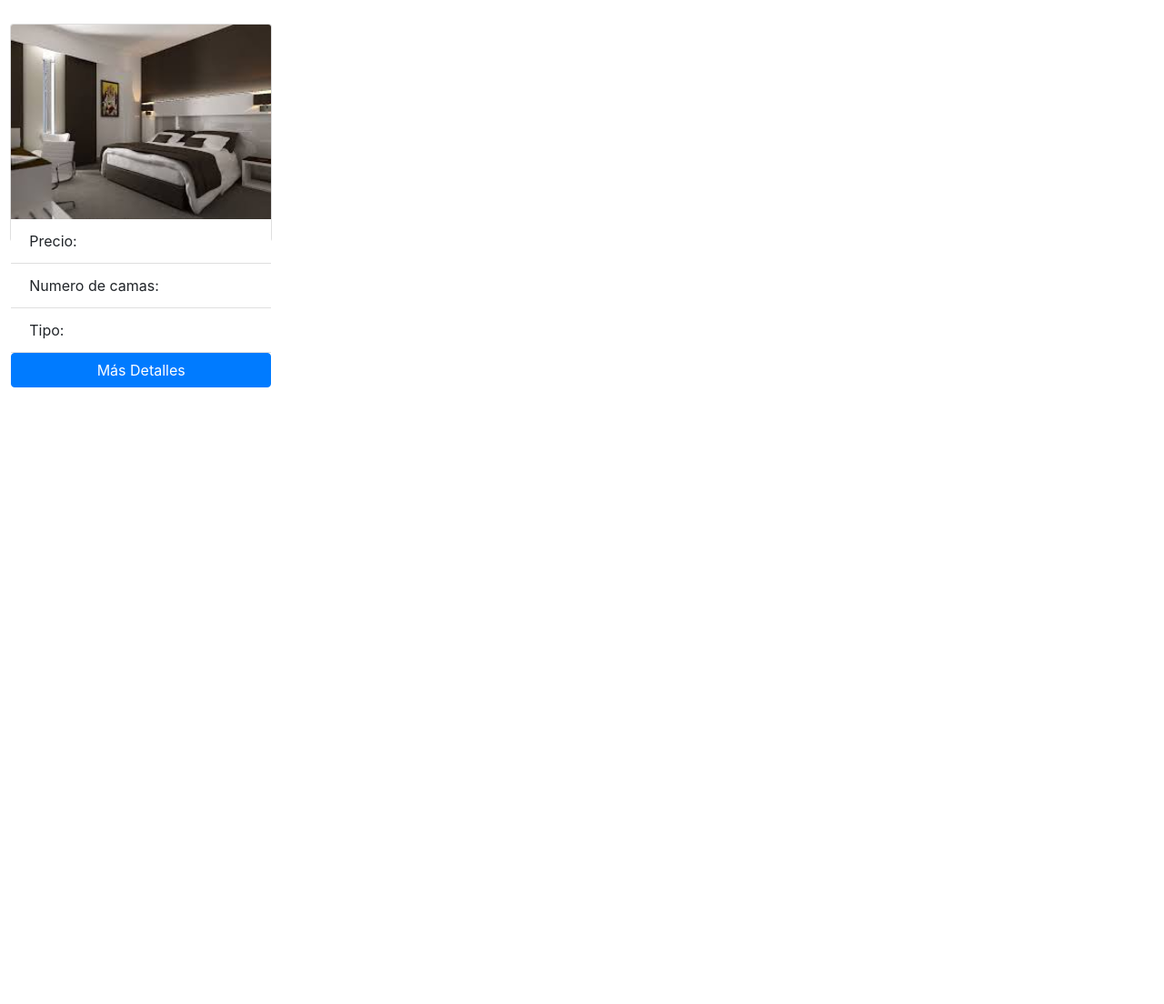
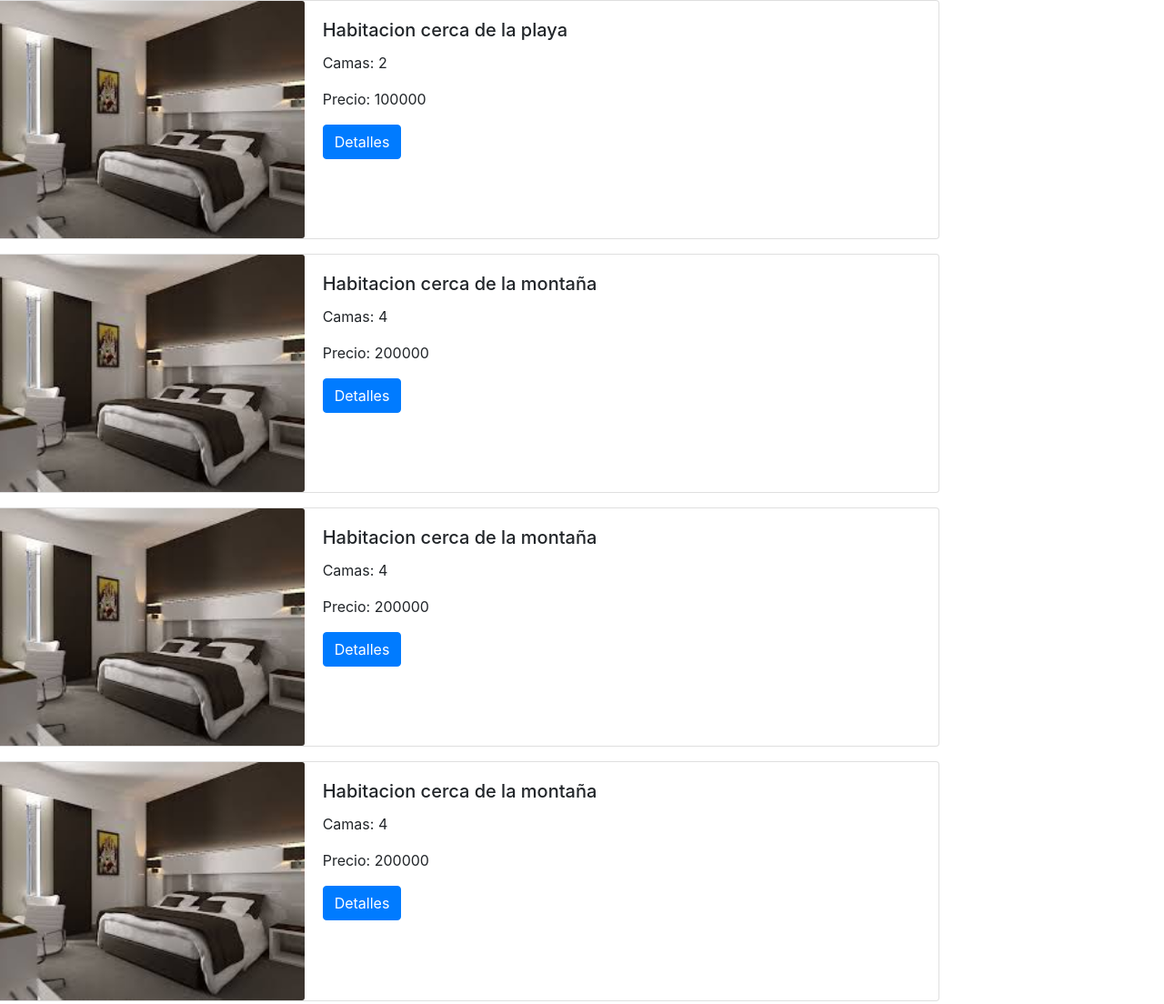
Before and after one commit to maikelmatamoros/Proyecto1Lenguajes, a plain HTML site: page BusquedaResultado.html in a window 1280 px wide. Shown: the top 1104 px of the page at 91% size. Before the commit the page ends 800 px from the top, so only its background shows below. Drawn offline with nearby package versions, Linux system fonts and the light colour scheme.

Commit message:
Seudo Funcionalidad a la carga de resultados
Agregué un json para quemar los datos de los alojamientos y los cargo

```diff
--- a/BusquedaResultado.html
+++ b/BusquedaResultado.html
@@ -1,29 +1,33 @@
 <!DOCTYPE html>
 <html lang="en">
+
 <head>
     <meta charset="UTF-8">
     <meta name="viewport" content="width=device-width, initial-scale=1.0">
+    <title>Document</title>
     <link rel="stylesheet" href="https://maxcdn.bootstrapcdn.com/bootstrap/4.4.1/css/bootstrap.min.css">
     <script src="https://ajax.googleapis.com/ajax/libs/jquery/3.5.1/jquery.min.js"></script>
     <script src="https://cdnjs.cloudflare.com/ajax/libs/popper.js/1.16.0/umd/popper.min.js"></script>
     <script src="https://maxcdn.bootstrapcdn.com/bootstrap/4.4.1/js/bootstrap.min.js"></script>
     <script src="https://kit.fontawesome.com/d607ba8689.js" crossorigin="anonymous"></script>
-    <title>Document</title>
+    <script type="text/javascript" src="test.json"></script>
+    <script src="js/Resultado.js"> </script>
+
 </head>
+
 <body>
-    <div class="row">
-        <div class="card col-m-4" style="width: 18rem; height: 15rem; margin: 2%;">
-            <img class="card-img-top" src="prueba1.jpg" alt="Card image cap>
-            <div class="card-body">
-                <ul class="list-group list-group-flush">
-                    <li class="list-group-item">Precio: </li>
-                    <li class="list-group-item">Numero de camas: </li>
-                    <li class="list-group-item">Tipo: </li>
-                  </ul>
-                <a href="#" class="btn btn-primary">Más Detalles</a>
-            </div>
-          </div>
+    <div class="row" id="contenedor">
+
+    </div>
+
+
+    <div class="row justify-content-center">
+        <button class="btn btn-primary" style="margin-right: 1%;">Prev</button>
+
+        <button class="btn btn-primary" id="boton">Next</button>
+
     </div>
 
 </body>
+
 </html>
--- /dev/null
+++ b/js/Resultado.js
@@ -0,0 +1,45 @@
+
+let objetos = new Array();
+function crearObjetos() {
+    objetos = test;
+}
+let contador = 1;
+let paginaActual = 0;
+$(document).ready(function () {
+    crearObjetos();
+    cargarPagina();
+});
+
+
+
+function cargarPagina() {
+
+    for (let i = paginaActual * 5; i < contador * 5; i++) {
+        //console.log(objetos[i].nombre+"\n");
+        $("#contenedor").append(
+            '<div class="card mb-3 col-m-12" style="width:80%;">' +
+            '<div class="row no-gutters">' +
+            '<div class="col-md-4">' +
+            '<img class="card-img" src="' + objetos[i].fotosAlojamiento[0] + '" alt="C mamo" style="">' +
+            '</div>' +
+            '<div class="col-md-8">' +
+            '<div class="card-body">' +
+            '<h5 class="card-title">' + objetos[i].nombre + '</h5>' +
+            '<p class="card-text">Camas: ' + objetos[i].capacidad + '</p>' +
+            '<p class="card-text">Precio: ' + objetos[i].precio + '</p>' +
+            '<button class="btn btn-primary">Detalles</button>' +
+            '</div>' +
+            '</div>' +
+            '</div>' +
+            '</div>');
+    }
+};
+
+
+$('#boton').on("click", function () {
+    console.log("ghjgjhgh");
+    contador++;
+    paginaActual++;
+    $("#contenedor").html = "";
+    cargarPagina();
+});
--- /dev/null
+++ b/test.json
@@ -0,0 +1,120 @@
+
+ test = [
+        {
+            "id":"1",
+            "precio":"100000",
+            "fotosAlojamiento":["img/prueba1.jpg"],
+            "fotosAlrededor":["img/prueba1.jpg"],
+            "nombre":"Habitacion cerca de la playa",
+            "capacidad": "2",
+            "descripcion": "Habitacion con dos camas con vistas al mar, lugares turisticos cerca",
+            "piscina":"false",
+            "parqueo":"true",
+            "modalidad":"1",
+            "zona":"Tamarindo,Guanacaste"
+        },
+        {
+            "id":"2",
+            "precio":"200000",
+            "fotosAlojamiento":["img/prueba1.jpg"],
+            "fotosAlrededor":["img/prueba1.jpg"],
+            "nombre":"Habitacion cerca de la montaña",
+            "capacidad": "4",
+            "descripcion": "Habitacion con dos camas matrimoniales con vistas a la montaña",
+            "piscina":"true",
+            "parqueo":"true",
+            "modalidad":"2",
+            "zona":"San Isidro,Heredia"
+        },
+        {
+            "id":"2",
+            "precio":"200000",
+            "fotosAlojamiento":["img/prueba1.jpg"],
+            "fotosAlrededor":["img/prueba1.jpg"],
+            "nombre":"Habitacion cerca de la montaña",
+            "capacidad": "4",
+            "descripcion": "Habitacion con dos camas matrimoniales con vistas a la montaña",
+            "piscina":"true",
+            "parqueo":"true",
+            "modalidad":"2",
+            "zona":"San Isidro,Heredia"
+        },
+        {
+            "id":"2",
+            "precio":"200000",
+            "fotosAlojamiento":["img/prueba1.jpg"],
+            "fotosAlrededor":["img/prueba1.jpg"],
+            "nombre":"Habitacion cerca de la montaña",
+            "capacidad": "4",
+            "descripcion": "Habitacion con dos camas matrimoniales con vistas a la montaña",
+            "piscina":"true",
+            "parqueo":"true",
+            "modalidad":"2",
+            "zona":"San Isidro,Heredia"
+        },
+        {
+            "id":"2",
+            "precio":"200000",
+            "fotosAlojamiento":["img/prueba1.jpg"],
+            "fotosAlrededor":["img/prueba1.jpg"],
+            "nombre":"Habitacion cerca de la montaña",
+            "capacidad": "4",
+            "descripcion": "Habitacion con dos camas matrimoniales con vistas a la montaña",
+            "piscina":"true",
+            "parqueo":"true",
+            "modalidad":"2",
+            "zona":"San Isidro,Heredia"
+        },
+        {
+            "id":"2",
+            "precio":"200000",
+            "fotosAlojamiento":["img/prueba1.jpg"],
+            "fotosAlrededor":["img/prueba1.jpg"],
+            "nombre":"Habitacion cerca de la montaña",
+            "capacidad": "4",
+            "descripcion": "Habitacion con dos camas matrimoniales con vistas a la montaña",
+            "piscina":"true",
+            "parqueo":"true",
+            "modalidad":"2",
+            "zona":"San Isidro,Heredia"
+        },
+        {
+            "id":"2",
+            "precio":"200000",
+            "fotosAlojamiento":["img/prueba1.jpg"],
+            "fotosAlrededor":["img/prueba1.jpg"],
+            "nombre":"Habitacion cerca de la montaña",
+            "capacidad": "4",
+            "descripcion": "Habitacion con dos camas matrimoniales con vistas a la montaña",
+            "piscina":"true",
+            "parqueo":"true",
+            "modalidad":"2",
+            "zona":"San Isidro,Heredia"
+        },
+        {
+            "id":"2",
+            "precio":"200000",
+            "fotosAlojamiento":["img/prueba1.jpg"],
+            "fotosAlrededor":["img/prueba1.jpg"],
+            "nombre":"Habitacion cerca de la montaña",
+            "capacidad": "4",
+            "descripcion": "Habitacion con dos camas matrimoniales con vistas a la montaña",
+            "piscina":"true",
+            "parqueo":"true",
+            "modalidad":"2",
+            "zona":"San Isidro,Heredia"
+        },
+        {
+            "id":"2",
+            "precio":"200000",
+            "fotosAlojamiento":["img/prueba1.jpg"],
+            "fotosAlrededor":["img/prueba1.jpg"],
+            "nombre":"Habitacion cerca de la montaña",
+            "capacidad": "4",
+            "descripcion": "Habitacion con dos camas matrimoniales con vistas a la montaña",
+            "piscina":"true",
+            "parqueo":"true",
+            "modalidad":"2",
+            "zona":"San Isidro,Heredia"
+        }
+    ]
```
Also changed, not shown: image/1A1.jpg (renamed from prueba1.jpg), image/1A2.jpg (added), image/1A3.jpg (added), img/prueba1.jpg (added).
